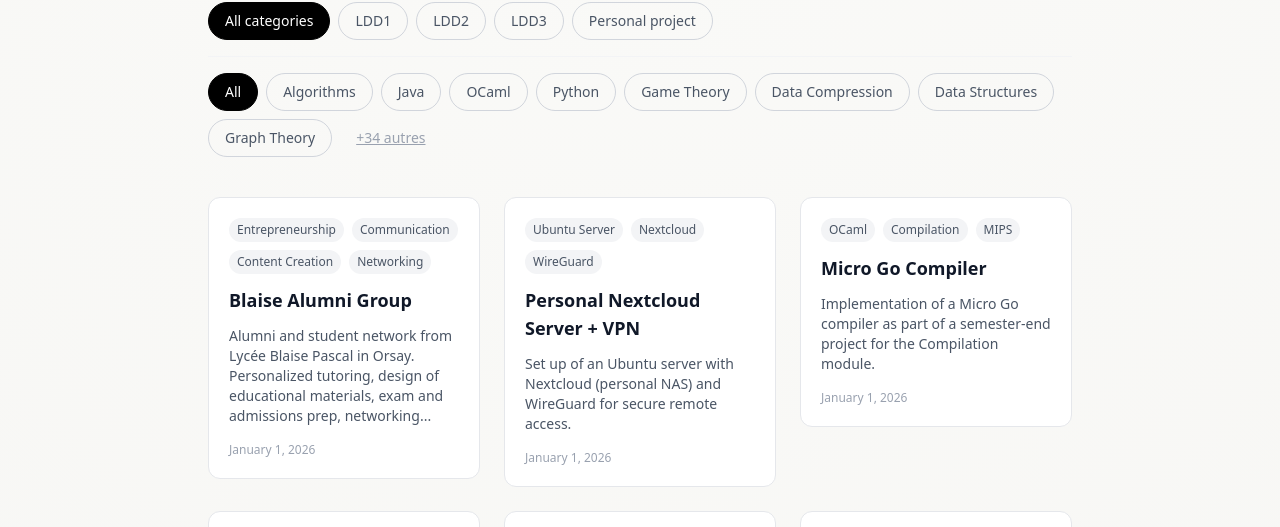
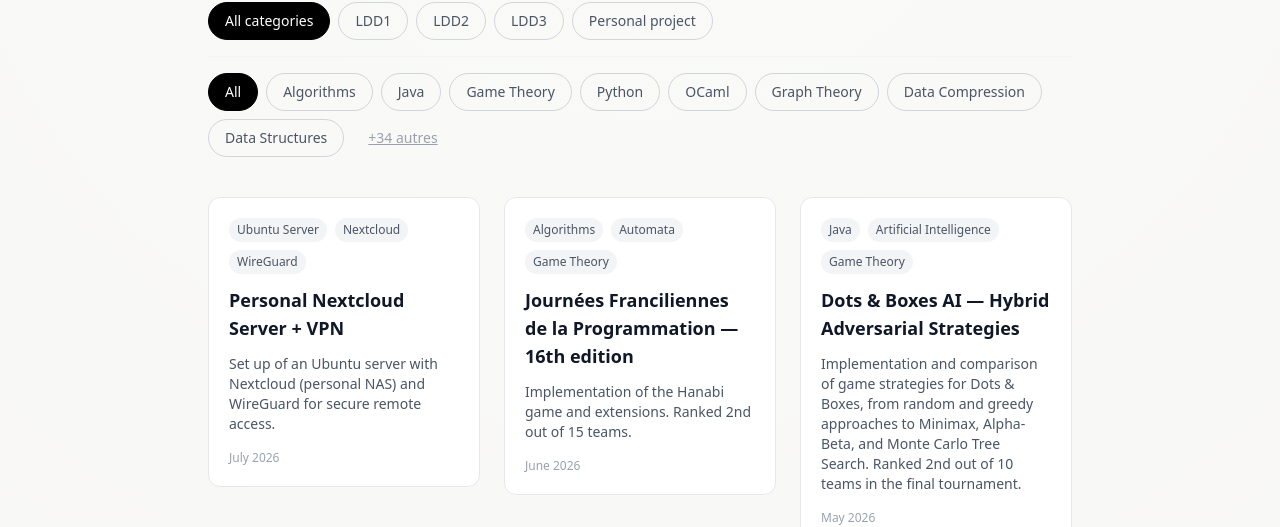
Before and after one commit to alexis-vo/alexisvo-site, a Next.js app: page /projects in a window 1280 px wide. Shown: the part 273-800 px from the top of the page. Built offline with nearby package versions, Linux system fonts and the light colour scheme; no server answers; a web font is replaced by a local one.

Commit message:
ci: add broken link checker workflow

```diff
--- a/app/projects/[slug]/page.tsx
+++ b/app/projects/[slug]/page.tsx
@@ -40,7 +40,7 @@ export default async function ProjectPage({
         href="/projects"
         className="text-sm text-gray-500 dark:text-gray-400 hover:text-gray-800 dark:hover:text-gray-200 transition-colors"
       >
-        ← Retour aux projets
+        ← Back to projects
       </Link>
 
       <div>
@@ -68,7 +68,7 @@ export default async function ProjectPage({
           rel="noopener noreferrer"
           className="text-sm font-medium text-black dark:text-white hover:underline w-fit"
         >
-          Voir le projet →
+          View project →
         </a>
       )}
 
--- a/components/ProjectCard.tsx
+++ b/components/ProjectCard.tsx
@@ -28,7 +28,6 @@ export default function ProjectCard({ project }: { project: Project }) {
 
       <span className="text-xs text-gray-400 dark:text-gray-500 mt-1">
         {new Date(project.date).toLocaleDateString("en-US", {
-          day: "numeric",
           month: "long",
           year: "numeric",
         })}
--- a/data/posts.ts
+++ b/data/posts.ts
@@ -32,4 +32,4 @@ export const posts: Post[] = [
     pdf: "/blog/analysis-oral-exam-mpsi.pdf",
     date: "2026-06-02",
   },
-];
+].sort((a, b) => b.date.localeCompare(a.date));
--- a/data/projects.ts
+++ b/data/projects.ts
@@ -7,7 +7,7 @@ export type Project = {
   description: string;
   stack: string[];
   category: ProjectCategory;
-  date: string; // ISO : "2026-01-15"
+  date: string; // ISO : "2026-01"
   poster?: string;
   posterOrientation?: "portrait" | "landscape";
   link?: string;
@@ -23,7 +23,7 @@ export const projects: Project[] = [
     description:
       "Alumni and student network from Lycée Blaise Pascal in Orsay. Personalized tutoring, design of educational materials, exam and admissions prep, networking...",
     stack: ["Entrepreneurship", "Communication", "Content Creation", "Networking"],
-    date: "2026",
+    date: "2024-07",
     poster: "/posters/blaise-alumni.pdf",
     posterOrientation: "landscape",
     link: "https://linktr.ee/blaise.alumni",
@@ -35,7 +35,7 @@ export const projects: Project[] = [
     description:
       "Set up of an Ubuntu server with Nextcloud (personal NAS) and WireGuard for secure remote access.",
     stack: ["Ubuntu Server", "Nextcloud", "WireGuard"],
-    date: "2026",
+    date: "2026-07",
     poster: "/posters/nextcloud-wireguard.pdf",
     posterOrientation: "landscape",
   },
@@ -46,7 +46,7 @@ export const projects: Project[] = [
     description:
       "Implementation of a Micro Go compiler as part of a semester-end project for the Compilation module.",
     stack: ["OCaml", "Compilation", "MIPS"],
-    date: "2026",
+    date: "2025-11",
     poster: "/posters/rapport-micro-go.pdf",
     posterOrientation: "portrait",
   },
@@ -57,7 +57,7 @@ export const projects: Project[] = [
     description:
       "Study of the fairness of a ResNet18 model for classifying chest X-rays from the NIH Chest X-ray 14 dataset. Bias identification and interpretation.",
     stack: ["Python", "Deep Learning", "Fairness in AI"],
-    date: "2026",
+    date: "2026-04",
     poster: "/posters/rapport-fairness.pdf",
     posterOrientation: "landscape",
   },
@@ -68,7 +68,7 @@ export const projects: Project[] = [
     description:
       "Implementation of the Hanabi game and extensions. Ranked 2nd out of 15 teams.",
     stack: ["Algorithms", "Automata", "Game Theory"],
-    date: "2026",
+    date: "2026-06",
     poster: "/posters/jfp16.pdf",
     posterOrientation: "portrait",
     link: "https://usr.lmf.cnrs.fr/~conchon/jfp16/",
@@ -80,7 +80,7 @@ export const projects: Project[] = [
     description:
       "Image compression codecs. Ranked 4th out of 16 teams.",
     stack: ["Algorithms", "Data Compression", "Data Structures"],
-    date: "2026",
+    date: "2025-05",
     poster: "/posters/jfp15.pdf",
     posterOrientation: "portrait",
     link: "https://usr.lmf.cnrs.fr/~kn/jfp15/",
@@ -92,7 +92,7 @@ export const projects: Project[] = [
     description:
       "Implementation and comparison of game strategies for Dots & Boxes, from random and greedy approaches to Minimax, Alpha-Beta, and Monte Carlo Tree Search. Ranked 2nd out of 10 teams in the final tournament.",
     stack: ["Java", "Artificial Intelligence", "Game Theory"],
-    date: "2026",
+    date: "2026-05",
     poster: "/posters/rapport-sai.pdf",
     posterOrientation: "portrait",
   },
@@ -103,7 +103,7 @@ export const projects: Project[] = [
     description:
       "OCaml implementation of a text file compressor/decompressor using Huffman coding, with binary file handling, a priority queue for tree construction, and statistics features (compression ratio, character frequencies). Tested on large corpora (Bible, Quran) with a compression ratio of 61.85%.",
     stack: ["OCaml", "Algorithms", "Data Compression"],
-    date: "2026",
+    date: "2025-01",
     poster: "/posters/rapport-ipf.pdf",
     posterOrientation: "portrait",
   },
@@ -114,7 +114,7 @@ export const projects: Project[] = [
     description:
       "Python library of directed graphs (OpenDigraph) applied to the modeling and evaluation of acyclic Boolean circuits. Implementation of graph algorithms (Dijkstra, topological sort, longest path), circuit synthesis from propositional formulas, and case studies (half-adder, adders, Hamming code verification).",
     stack: ["Python", "Algorithms", "Graph Theory"],
-    date: "2026",
+    date: "2025-06",
     poster: "/posters/rapport-bool.pdf",
     posterOrientation: "portrait",
   },
@@ -125,7 +125,7 @@ export const projects: Project[] = [
     description:
       "Extension of a 3D maze engine in Processing (Java) to procedurally generate two models: a pyramid built by stacking mazes of decreasing size with a desert floor modulated by Perlin noise, and an articulated mummy built by revolving quad-strips (bands with variable color and radius) organized as a PShape(GROUP). Lighting and shader handling based on the character's position (dark interior / bright exterior), random mummy movement within the maze, and bonus features (dynamic compass, level switching).",
     stack: ["Processing", "Java", "3D Computer Graphics", "Procedural Generation"],
-    date: "2026",
+    date: "2025-04",
     poster: "/posters/projet-igsd.pdf",
     posterOrientation: "portrait",
   },
@@ -136,7 +136,7 @@ export const projects: Project[] = [
     description:
       "C++ implementation of the Jarnac word game: game engine, controller, and text-mode view, compiled via CMake. Study of dictionary search method complexity and design of a word-forming AI weighted by length and difficulty, optimized through dictionary reduction and search restricted to anagrams of board words. Extensions: language choice (French/English), board size, word length constraints, multiplayer mode, and AI vs AI.",
     stack: ["C++", "CMake", "Algorithms", "Data Structures"],
-    date: "2026",
+    date: "2023-12",
     poster: "/posters/rapport-jarnac.pdf",
     posterOrientation: "portrait",
   },
@@ -147,7 +147,7 @@ export const projects: Project[] = [
     description:
       "C implementation of clients and servers communicating over the TCP and UDP protocols, with an interactive launcher to choose the protocol, role, and a developer mode. Multi-threaded TCP server (console thread for CLEAR/SHUTDOWN commands and a communication thread), connection/disconnection handling, and socket manipulation via socket(), bind(), connect(), send(), and recv().",
     stack: ["C", "Network Programming", "Sockets", "Multithreading"],
-    date: "2026",
+    date: "2024-12",
     poster: "/posters/rapport-reseaux.pdf",
     posterOrientation: "portrait",
   },
@@ -158,7 +158,7 @@ export const projects: Project[] = [
     description:
       "Lecture notes co-written with the instructor of the OLMA252 module at Université Paris-Saclay, intended for the entire LDD2 cohort. The document covers Euclidean spaces, orthogonality and orthonormal bases, isometries and adjoints, determinants, and the reduction of endomorphisms (eigenvalues, characteristic polynomial, triangularization, Cayley-Hamilton theorem), with an appendix reviewing linear algebra 1 and corrected comprehension questions after each lecture. Contribution: proofreading and correction of the document.",
     stack: ["Linear Algebra", "LaTeX", "Mathematics"],
-    date: "2026",
+    date: "2025-03",
     poster: "/posters/linalg2-2024-2025.pdf",
     posterOrientation: "portrait",
     link: "https://janschuetz.perso.math.cnrs.fr/",
@@ -170,7 +170,7 @@ export const projects: Project[] = [
     description:
       "Participation in the Orsay Mathematics Marathon, an annual problem-solving competition organized by Université Paris-Saclay (Laboratoire de Mathématiques d'Orsay, funded by the Fondation Mathématique Jacques Hadamard). Solved 2 problems of the full marathon, earning the title of 'Marathonien fuchsien arithmétique de deuxième espèce.'",
     stack: ["Mathematics", "Problem Solving"],
-    date: "2026",
+    date: "2025-02",
     poster: "/posters/marathon-math2425.pdf",
     posterOrientation: "portrait",
     link: "https://www.imo.universite-paris-saclay.fr/marathon/",
@@ -182,7 +182,7 @@ export const projects: Project[] = [
     description:
       "MATh.en.JEANS research workshop (Faculté des Sciences d'Orsay, supervised by Pierre Pansu and Aurélien Perdriaud) exploring an open question: multiplication is distributive over addition, but does an operation distributive over multiplication exist? Starting from the idea that the logarithm turns multiplication into a disguised addition, exploration of new composition laws built by analogy, and study of their algebraic properties (distributivity, induced structures).",
     stack: ["Algebra", "Algebraic Structures", "Mathematical Research"],
-    date: "2026",
+    date: "2024-03",
     poster: "/posters/Distributif.pdf",
     posterOrientation: "landscape",
     link: "https://www.mathenjeans.fr/content/Faculte-des-Sciences-dOrsay-2023-2024",
@@ -194,7 +194,7 @@ export const projects: Project[] = [
     description:
       "Java digital adaptation of the cooperative board game Forbidden Island, with a Swing graphical interface. MVC architecture (board and zone model, keyboard/mouse interaction controller, graphical view) with inheritance for special tiles (Temple, Helipad), progressive island flooding, artifact collection, turn-based system, and role abilities (Engineer, Pilot). Polished interface: animated pawns, dynamic images based on zone state, sound handling.",
     stack: ["Java", "Swing", "Object-Oriented Programming", "MVC"],
-    date: "2026",
+    date: "2025-04",
     poster: "/posters/rapport-pogl.pdf",
     posterOrientation: "portrait",
   },
@@ -205,8 +205,8 @@ export const projects: Project[] = [
     description:
       "Mathematical study of mazes viewed as combinatorial structures: enumeration of n×m pseudo-mazes, computation of the maximum number of walls by recurrence, a general formula for the cardinality of the set of pseudo-mazes, and proof of the existence and uniqueness of a path to the exit in a maze. Establishment of necessary and sufficient conditions (number of walls, connectivity) for a pseudo-maze to be a true maze.",
     stack: ["Combinatorics", "Graph Theory", "Mathematical Proof"],
-    date: "2024",
+    date: "2024-05",
     poster: "/posters/rapport-projetMI.pdf",
     posterOrientation: "portrait",
   },
-];
+].sort((a, b) => b.date.localeCompare(a.date));
```
